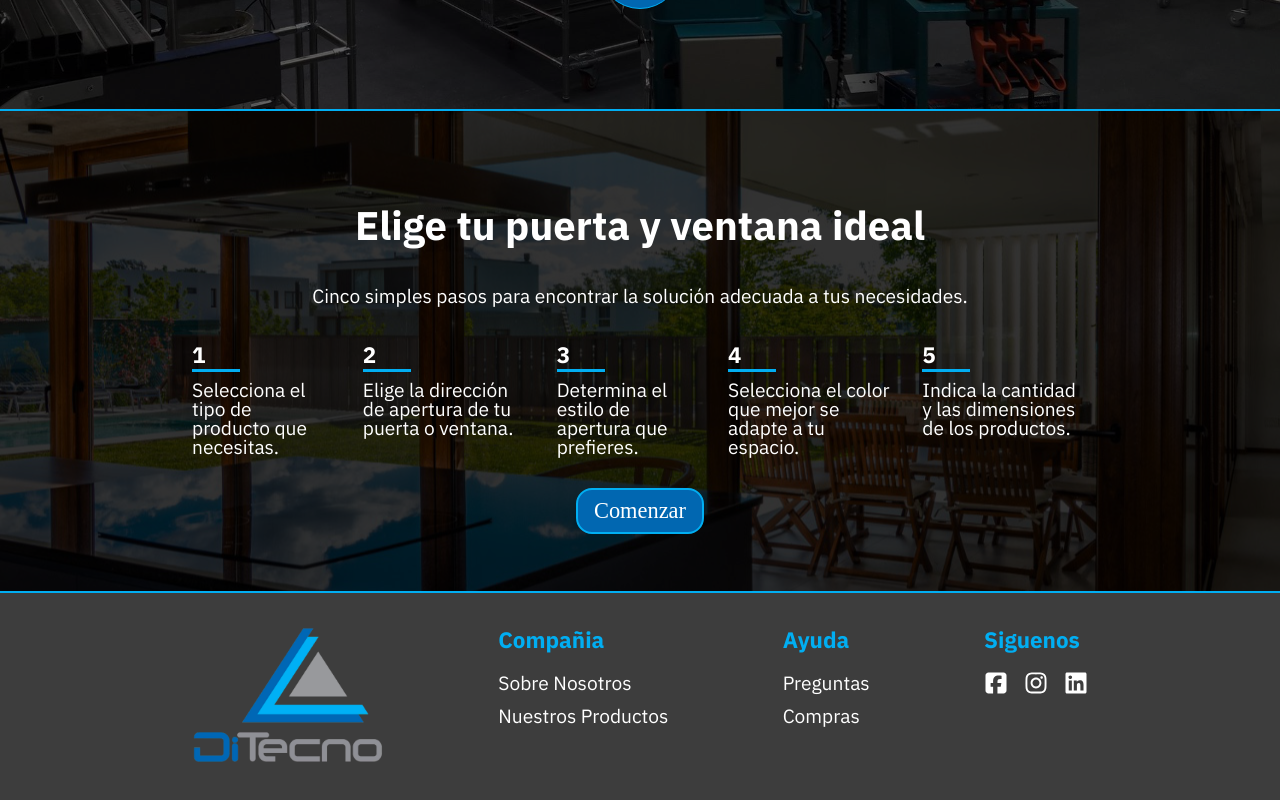
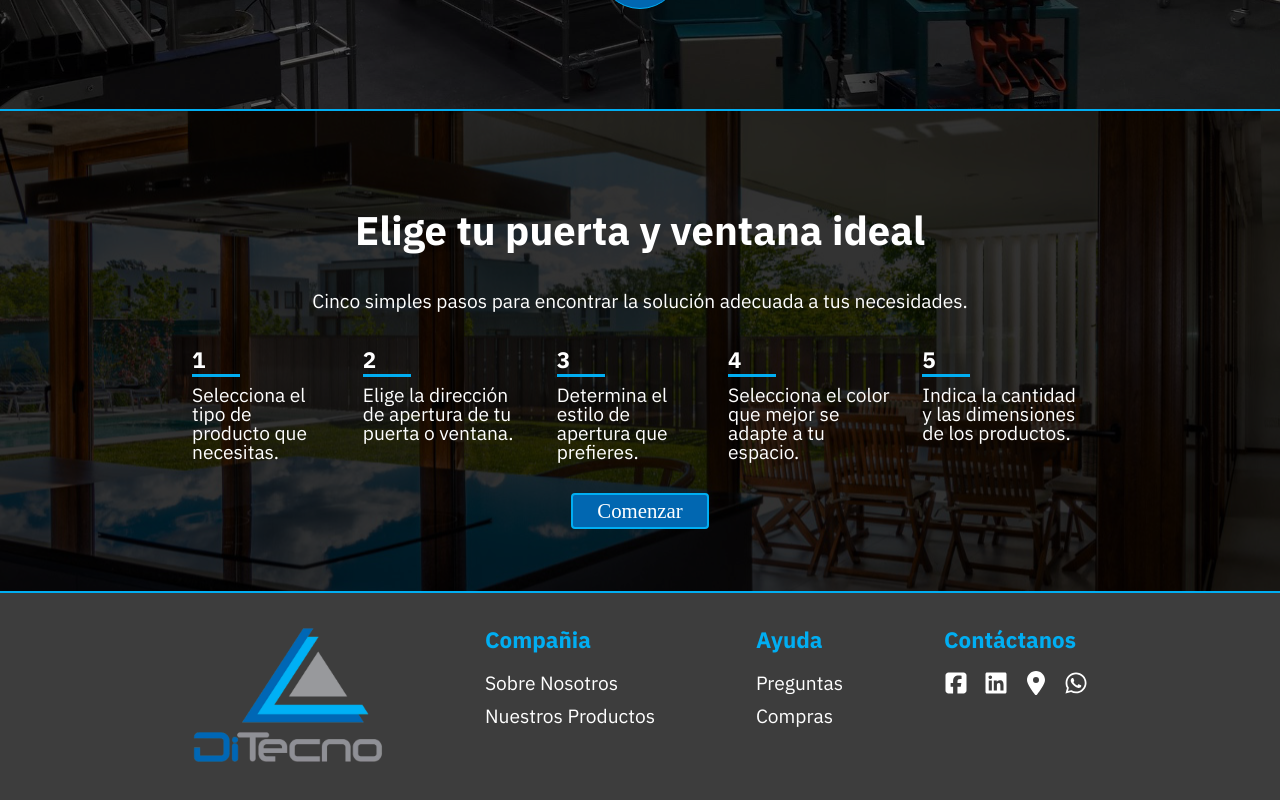
Before and after one commit to Fede-Diiorio/DiTecnoFrontend, a React (Vite) app: page / in a window 1280 px wide. Shown: the part 699-1499 px from the top of the page. Built offline with nearby package versions, Linux system fonts and the light colour scheme; a web font is replaced by a local one.

Commit message:
Modificaciones en Button y Footer

```diff
--- a/src/components/Button/Button.module.scss
+++ b/src/components/Button/Button.module.scss
@@ -2,10 +2,10 @@
     font-family: $secondaryFont;
     color: $white;
     background-color: $primaryColor;
-    padding: .5rem 1rem;
-    font-size: 1.4rem;
+    padding: .25rem 1.5rem;
+    font-size: 1.3rem;
     border: 2px solid $lightPrimaryColor;
-    border-radius: 1rem;
+    border-radius: .25rem;
     min-width: 7rem;
     text-decoration: none;
     transition: all .3s ease-in-out;
--- a/src/components/Footer/Footer.jsx
+++ b/src/components/Footer/Footer.jsx
@@ -1,10 +1,7 @@
 import classes from './Footer.module.scss';
 import ditecnoLogo from '../../assets/ditecnoLogoCompleto.png'
 import { Link } from 'react-router-dom';
-import { FaSquareFacebook } from "react-icons/fa6";
-import { FaInstagram } from "react-icons/fa6";
-import { FaLinkedin } from "react-icons/fa6";
-
+import { FaSquareFacebook, FaWhatsapp, FaLocationDot, FaLinkedin } from "react-icons/fa6";
 
 const Footer = () => {
     return (
@@ -31,11 +28,12 @@ const Footer = () => {
                         </div>
 
                         <div className={classes.infoColumn}>
-                            <h4>Siguenos</h4>
+                            <h4>Contáctanos</h4>
                             <ul className={classes.icons}>
-                                <li><a href="#" className={classes.infoIcon}><FaSquareFacebook className={classes.icon} /></a></li>
-                                <li><a href="#" className={classes.infoIcon}><FaInstagram className={classes.icon} /></a></li>
-                                <li><a href="#" className={classes.infoIcon}><FaLinkedin className={classes.icon} /></a></li>
+                                <li><a href="https://www.facebook.com/ditecnoaberturas/" target="_blank" className={classes.infoIcon}><FaSquareFacebook className={classes.icon} /></a></li>
+                                <li><a href="https://www.linkedin.com/in/roberto-di-iorio-b976a726/?originalSubdomain=ar" target='_blank' className={classes.infoIcon}><FaLinkedin className={classes.icon} /></a></li>
+                                <li><a href="https://www.google.com/maps/search/?api=1&query=Jaime+Fernandez+Speroni+713,+V9420+R%C3%ADo+Grande,+Tierra+del+Fuego" target='_blank' className={classes.infoIcon}><FaLocationDot className={classes.icon} /></a></li>
+                                <li><a href="https://wa.me/0296415611286" target='_blank' className={classes.infoIcon}><FaWhatsapp className={classes.icon} /></a></li>
                             </ul>
                         </div>
                     </div>
```
